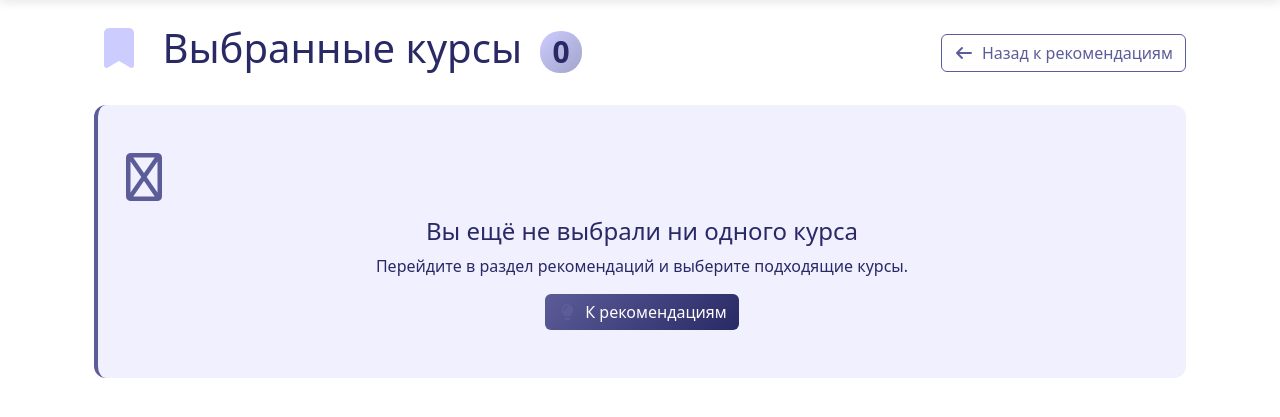
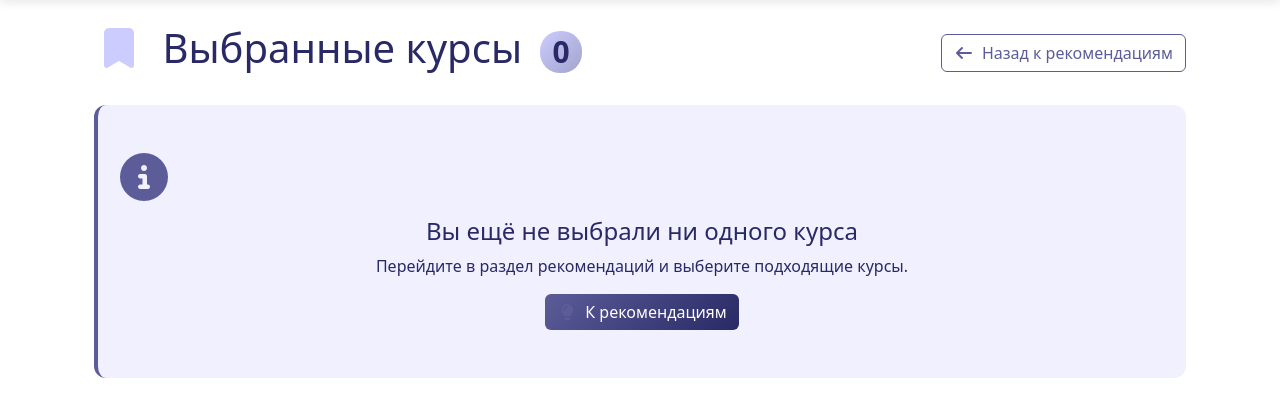
Before and after one commit to viro36/ai, a Django app: page /recommendations/selected/ in a window 1280 px wide. Shown: the part 56-473 px from the top of the page. Run offline with Django 5.2, Linux system fonts and the light colour scheme; the visitor is signed in with stand-in values (Sample User, id 1); data that the repository does not hold is empty; parts of the project's set-up code (start-up, migrations or seed data) failed here and were passed over; some libraries are stand-ins or nearby versions.

Commit message:
fa-solid

```diff
--- a/templates/recommendations/my_recommendations.html
+++ b/templates/recommendations/my_recommendations.html
@@ -150,7 +150,7 @@
 
     {% elif not ready_for_recommendations %}
     <div class="alert alert-warning text-center">
-        <i class="fa-regular fa-circle-exclamation fa-2x mb-3 d-block"></i>
+        <i class="fa-solid fa-circle-exclamation fa-2x mb-3 d-block"></i>
         <h4>Необходимо заполнить анкету и целеполагание</h4>
         <p>Для получения персонализированных рекомендаций необходимо:</p>
         <div class="text-start d-inline-block mt-3">
--- a/templates/recommendations/selected_courses.html
+++ b/templates/recommendations/selected_courses.html
@@ -54,7 +54,7 @@
         </div>
     {% else %}
         <div class="alert alert-info text-center py-5">
-            <i class="fa-regular fa-circle-info fa-3x mb-3 d-block"></i>
+            <i class="fa-solid fa-circle-info fa-3x mb-3 d-block"></i>
             <h4>Вы ещё не выбрали ни одного курса</h4>
             <p class="mb-3">Перейдите в раздел рекомендаций и выберите подходящие курсы.</p>
             <a href="{% url 'recommendations:my_recommendations' %}" class="btn btn-primary">
```
